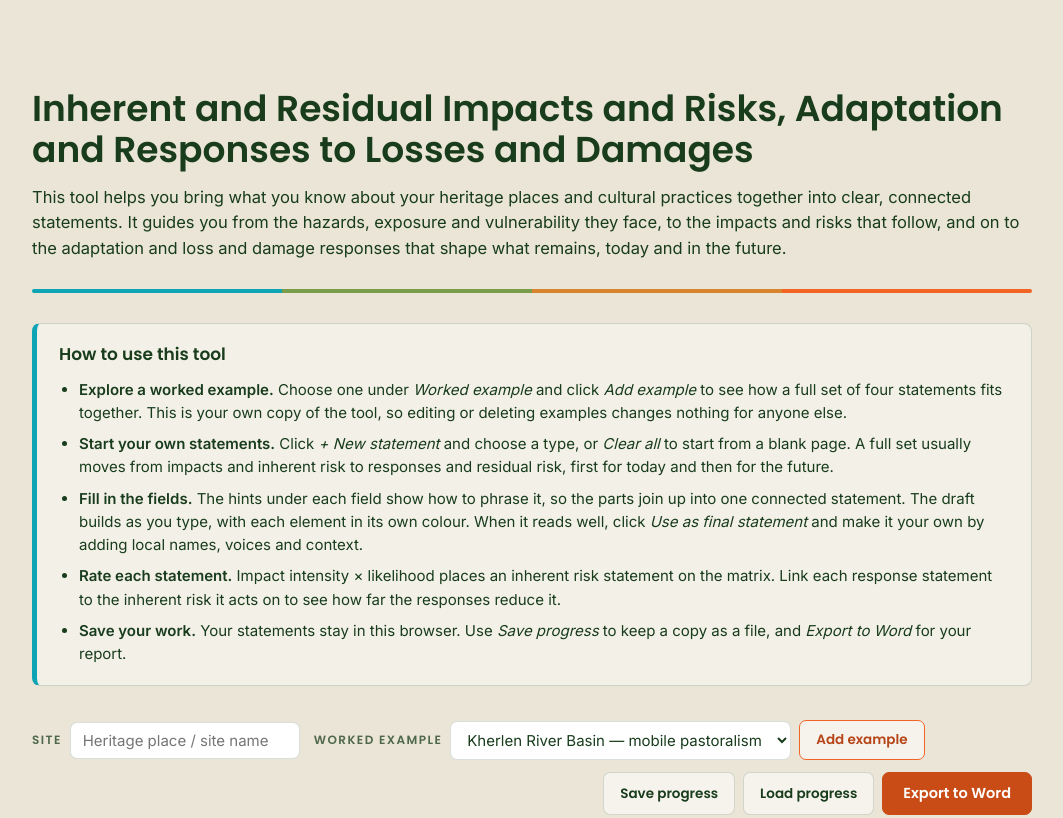
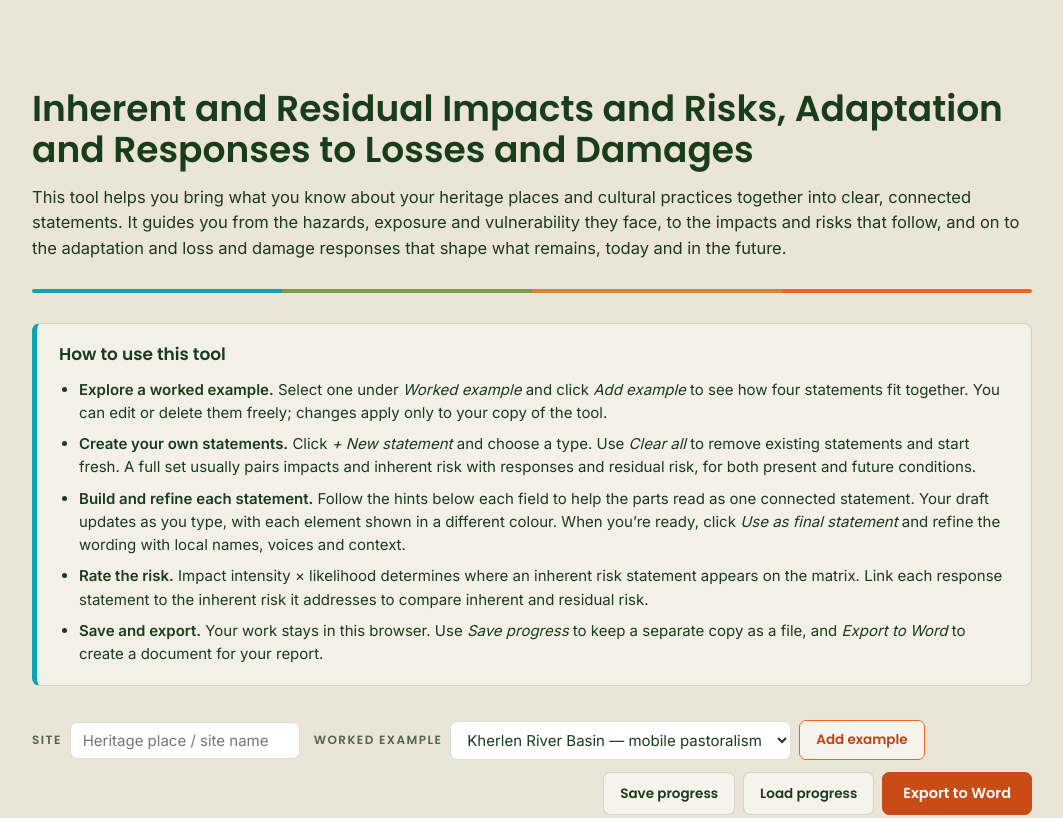
Before and after one commit to salmasabourgrela/pl-activation-tools, a plain HTML site: page statement-builder-2/index.html in a window 1280 px wide. Shown: the top 818 px of the page, without its empty margins (108-1171 px from the left). Drawn offline with Linux system fonts and the light colour scheme.

Commit message:
Update the how-to instructions in version 2
Co-Authored-By: Claude Opus 5.5 <noreply@anthropic.com>
Claude-Session: https://claude.ai/code/session_01FRMTboVqPnhfvW6c7V8xro

```diff
--- a/statement-builder-2/index.html
+++ b/statement-builder-2/index.html
@@ -273,11 +273,11 @@
     <div class="how">
       <h2>How to use this tool</h2>
       <ul>
-        <li><strong>Explore a worked example.</strong> Choose one under <em>Worked example</em> and click <em>Add example</em> to see how a full set of four statements fits together. This is your own copy of the tool, so editing or deleting examples changes nothing for anyone else.</li>
-        <li><strong>Start your own statements.</strong> Click <em>+ New statement</em> and choose a type, or <em>Clear all</em> to start from a blank page. A full set usually moves from impacts and inherent risk to responses and residual risk, first for today and then for the future.</li>
-        <li><strong>Fill in the fields.</strong> The hints under each field show how to phrase it, so the parts join up into one connected statement. The draft builds as you type, with each element in its own colour. When it reads well, click <em>Use as final statement</em> and make it your own by adding local names, voices and context.</li>
-        <li><strong>Rate each statement.</strong> Impact intensity × likelihood places an inherent risk statement on the matrix. Link each response statement to the inherent risk it acts on to see how far the responses reduce it.</li>
-        <li><strong>Save your work.</strong> Your statements stay in this browser. Use <em>Save progress</em> to keep a copy as a file, and <em>Export to Word</em> for your report.</li>
+        <li><strong>Explore a worked example.</strong> Select one under <em>Worked example</em> and click <em>Add example</em> to see how four statements fit together. You can edit or delete them freely; changes apply only to your copy of the tool.</li>
+        <li><strong>Create your own statements.</strong> Click <em>+ New statement</em> and choose a type. Use <em>Clear all</em> to remove existing statements and start fresh. A full set usually pairs impacts and inherent risk with responses and residual risk, for both present and future conditions.</li>
+        <li><strong>Build and refine each statement.</strong> Follow the hints below each field to help the parts read as one connected statement. Your draft updates as you type, with each element shown in a different colour. When you’re ready, click <em>Use as final statement</em> and refine the wording with local names, voices and context.</li>
+        <li><strong>Rate the risk.</strong> Impact intensity × likelihood determines where an inherent risk statement appears on the matrix. Link each response statement to the inherent risk it addresses to compare inherent and residual risk.</li>
+        <li><strong>Save and export.</strong> Your work stays in this browser. Use <em>Save progress</em> to keep a separate copy as a file, and <em>Export to Word</em> to create a document for your report.</li>
       </ul>
     </div>
   </header>
```
